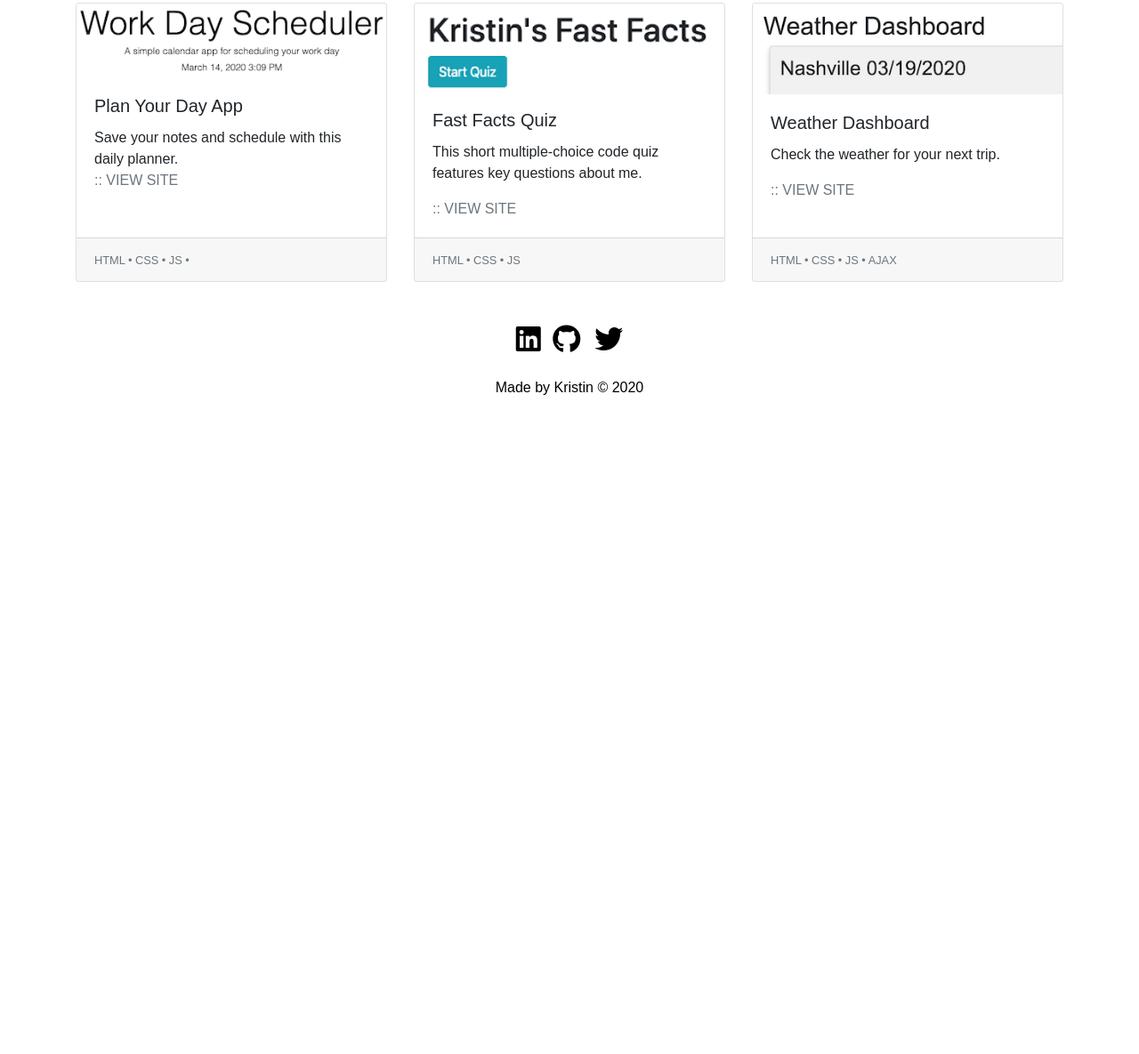
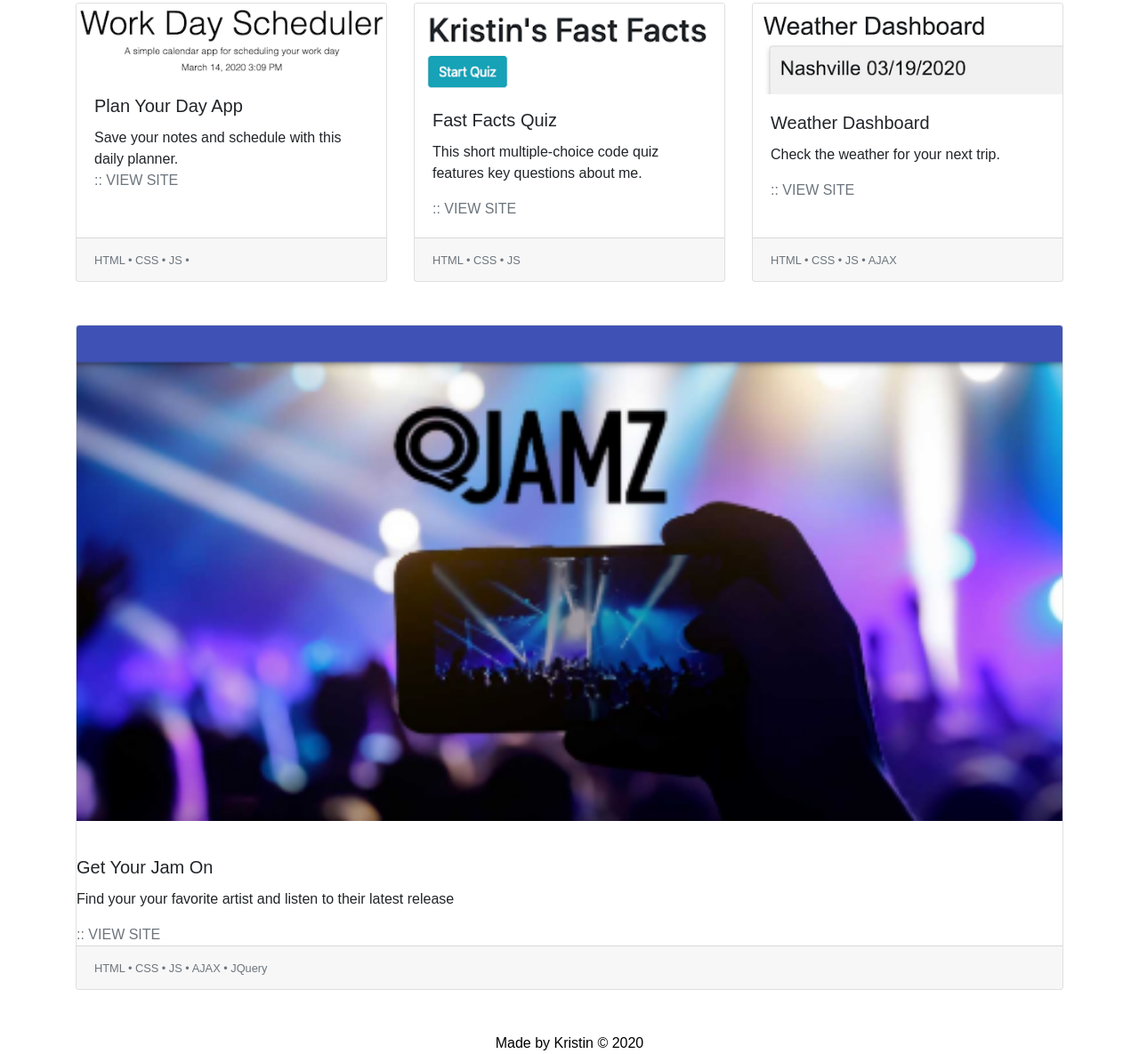
Before and after one commit to kristincenters/kristincenters.github.io, a plain HTML site: page portfolio.html in a window 1280 px wide. Shown: the part 755-1940 px from the top of the page at 89% size. Before the commit the page ends 1203 px from the top, so only its background shows below. Drawn offline with nearby package versions, Linux system fonts and the light colour scheme.

Commit message:
added new project

```diff
--- a/portfolio.html
+++ b/portfolio.html
@@ -109,19 +109,26 @@
                                     </div>
                   </div>
               </div>
-  <br>
-  <br>
-    <section class="container">
-      <div class="row">
-          <div class="col-sm-4" align="center"></div>
-          <div class="col-sm-4" align="center">
-                <a href="https://www.linkedin.com/in/kristincenters"><i class="fab fa-linkedin fa-2x" style="color:black"></i></a>&nbsp&nbsp
-                <a href="https://github.com/kristincenters"<i class="fab fa-github fa-2x" style="color:black"></i>&nbsp&nbsp
-                <a href="https://twitter.com/kmcenters"><i class="fab fa-twitter fa-2x" style="color:black"></i>
-          </div>
-              <div class="col-sm-4" align="center"></div>
-      </div>
-    <br>
+              <br>
+              <br>
+              <div class="container">
+                <div class="card-deck">
+                  <div class="card">
+                    <a href="https://git-theresa.github.io/Project/"><img class="card-img-top" src="./assets/images/qjamz.png" alt="concert goer with mobile phone"></a>
+                    <div class="card-body"></div>
+                      <h5 class="card-title">Get Your Jam On</h5>
+                        <p class="card-text">Find your your favorite artist and listen to their latest release</p>
+                         <a class="card-link" target="_blank" href="https://git-theresa.github.io/Project/">:: VIEW SITE</a>
+                            <div class="card-footer">
+                               <small class="text-muted">HTML • CSS • JS • AJAX • JQuery</small>
+                            </div>
+                    </div>
+                  </div>
+                </div>
+              </div>
+          <br>
+          <br>
+
     </section>
             <footer>
               <div class="container"></div>
```
Also changed, not shown: assets/images/qjamz.png (added).
